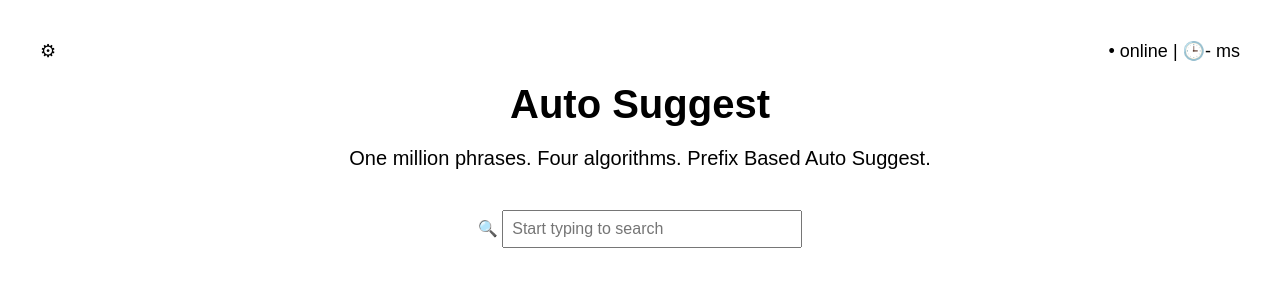
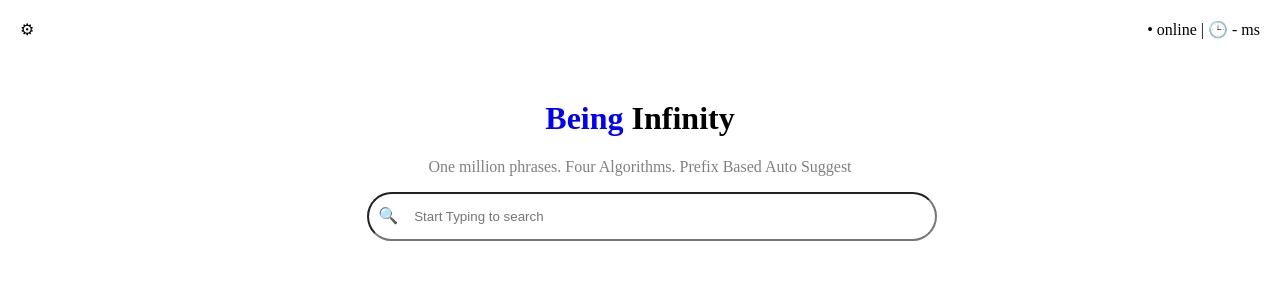
Before and after one commit to butterfly-artist/Auto_Suggest_project, a website: page frontend/pages/autosuggest.html in a window 1280 px wide. Drawn offline with Linux system fonts and the light colour scheme.

Commit message:
autosuggest

```diff
--- a/frontend/pages/autosuggest.html
+++ b/frontend/pages/autosuggest.html
@@ -1,95 +1,112 @@
 <!DOCTYPE html>
 <html lang="en">
 <head>
-<meta charset="UTF-8">
-<meta name="viewport" content="width=device-width, initial-scale=1.0">
-<title>Auto Suggest</title>
+    <meta charset="UTF-8">
+    <meta name="viewport" content="width=device-width, initial-scale=1.0">
+    <title>Document</title>
+    <style>
+        .left-bar{
+            position: fixed;
+            top: 20px;
+            left: 20px;
+        }
+        .right-bar{
+            position: fixed;
+            top: 20px;
+            right: 20px;
+        }
+        .search-section{
+            text-align: center;
+            margin-top: 100px;
+        }
+        .logo-first{
+            color: blue;
+        }
+        .tag-line{
+            color: gray;
+        }
+        .lens{
+            position: relative;
+             /* left or right or top or bottom  */
+             left: 35px;
+        }
+        .search-box{
+            padding: 15px 15px 15px 45px;
+            border-radius: 30px;
+            width: 40%;
+        }
+        #suggestion-box{
+            /* border: 1px solid black; */
+            width : 45%;
+            margin-left: 29%;
+        }
+        #suggestion-item{
+            border: 1px solid gray;
+            padding: 10px;
+            border-radius: 10px;
+        }
+    </style>
+</head>
+<body>
+    <div>
+        <span class="left-bar" >&#9881;</span>
+        <span class="right-bar" >&#x2022; online | &#x1F552; - ms</span>
+    </div>
+    <div class="search-section">
+        <h1><span class="logo-first">Being</span> Infinity</h1>
+        <p class="tag-line">One million phrases. Four Algorithms. Prefix Based Auto Suggest</p>
+        <span>
+            <span class="lens">&#128269;</span>
+            <input class="search-box" id="search-box" placeholder="Start Typing to search">
+        </span>
+        <div id="suggestion-box">
+            <!-- Suggestion Box -->
+        </div>
+    </div>
 
-<style>
-    body{
-        font-family: Arial, sans-serif;
-        background:#ffffff;
-        margin:40px;
-    }
+    <script>
+        var searchBox = document.getElementById("search-box");
+        var suggestionBox = document.getElementById("suggestion-box");
 
-    .top{
-        display:flex;
-        justify-content:space-between;
-        align-items:center;
-        margin-bottom:20px;
-    }
+        searchBox.addEventListener("input", function(){
+            // complete 1, 2 - 5 MINS
+            // 1 : Get user typed text
+            var userInput = searchBox.value;
+            if(userInput.trim() === ""){
 
-    .left{
-        font-size:18px;
-    }
+            }
+            else{
+                var url1 = "https://autosuggest-backend.onrender.com/api/autosuggest?q=";
+                var url3 = "&algorithm=brute&limit=10&weighted=false";
+                var url = url1 + userInput + url3;
+                // 2 : Make api call to get suggestion
+                fetch(url).
+                    then(function(response){
+                        return response.json();
+                    })
+                    .then(function(data){
+                        console.log(data);
 
-    .right{
-        font-size:18px;
-    }
-    .title{
-        font-size:40px;
-        font-weight:bold;
-        margin-bottom:20px;
-    }
+                        // 3 : Display data in HTML
+                        var resultsArray = data.results;
+                        var htmlResults = "";
+                        for(var i=0; i< resultsArray.length; i++)
+                        {
+                            htmlResults+= "<div id='suggestion-item'>" + resultsArray[i].text + "</div>"
+                        }
+                        // var suggestionBox = document.getElementById("suggestion-box");
+                        suggestionBox.innerHTML = htmlResults;
 
-    .subtitle{
-        font-size:20px;
-        margin-bottom:20px;
-    }
-
-    .search{
-        margin-top:20px;
-    }
-    .Page1{
-        display:flex;
-        flex-direction:column;
-        align-items:center;
-        text-align:center;
-    }
-    .search input{
-        width:280px;
-        padding:8px;
-        font-size:16px;
-    }
+                    })
 
 
-</style>
-</head>
-
-<body>
-
-<div class="top">
-
-    <div class="left">
-        &#9881;
-    </div>
-
-    <div class="right">
-        &bull;
-
- online | &#x1F552;- ms
-    </div>
-
-</div>
-
-<div class="Page1">
-
-    <div class="title">
-       Auto Suggest
-    </div>
-
-    <div class="subtitle">
-        One million phrases. Four algorithms. Prefix Based Auto Suggest.
-    </div>
-
-    <div class="search">
-        &#128269;
-        <input type="text" placeholder="Start typing to search">
-    </div>
-
-</div>
+            }
 
 
-
+        })
+    </script>
 </body>
 </html>
+
+<!-- https://autosuggest-backend.onrender.com/api/autosuggest?
+ q=hel&algorithm=brute&limit=10&weighted=false -->
```
